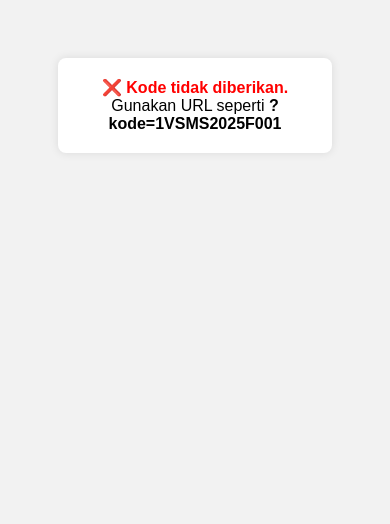
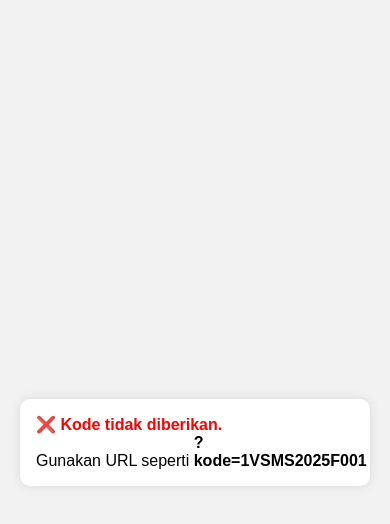
Before and after one commit to safecomitra/verify-certificate, a plain HTML site: page index.html in a window 390 px wide. Drawn offline with Linux system fonts and the light colour scheme.

Commit message:
Update index.html

```diff
--- a/index.html
+++ b/index.html
@@ -2,15 +2,63 @@
 <html lang="id">
 <head>
   <meta charset="UTF-8">
+  <meta name="viewport" content="width=device-width, initial-scale=1.0"> <!-- ini penting buat responsif -->
   <title>Verifikasi Sertifikat</title>
   <style>
-    body { font-family: Arial, sans-serif; background: #f2f2f2; text-align: center; padding: 50px; }
-    .result { background: white; padding: 20px; border-radius: 8px; display: inline-block; box-shadow: 0 0 10px rgba(0,0,0,0.1); }
-    .error { color: red; font-weight: bold; }
+    body {
+      font-family: Arial, sans-serif;
+      background: #f2f2f2;
+      margin: 0;
+      padding: 0;
+    }
+
+    .container {
+      padding: 20px;
+      display: flex;
+      justify-content: center;
+      align-items: center;
+      min-height: 100vh;
+    }
+
+    .result {
+      background: white;
+      padding: 20px;
+      border-radius: 10px;
+      box-shadow: 0 0 12px rgba(0,0,0,0.1);
+      width: 100%;
+      max-width: 480px;
+      text-align: left;
+    }
+
+    .result b {
+      display: inline-block;
+      width: 120px;
+    }
+
+    .result a {
+      display: inline-block;
+      margin-top: 10px;
+      text-decoration: none;
+      color: #007BFF;
+    }
+
+    .error {
+      color: red;
+      font-weight: bold;
+    }
+
+    @media (max-width: 480px) {
+      .result {
+        padding: 16px;
+        font-size: 16px;
+      }
+    }
   </style>
 </head>
 <body>
-  <div id="hasil" class="result">🔄 Sedang memuat data...</div>
+  <div class="container">
+    <div id="hasil" class="result">🔄 Sedang memuat data...</div>
+  </div>
 
   <script>
     const kode = new URLSearchParams(window.location.search).get('kode');
@@ -27,13 +75,16 @@
 
           const cocok = data.find(r => r[0].trim() === kode);
           if (cocok) {
+            const link = cocok[5]?.trim();
+            const linkHTML = link && link.startsWith('http') ? `<a href="${link}" target="_blank">🔗 Lihat Sertifikat</a>` : '';
+
             hasil.innerHTML = `
-              ✅ Sertifikat ditemukan!<br><br><br>
+              ✅ Sertifikat ditemukan!<br><br>
               <b>Nama:</b> ${cocok[1]}<br><br>
               <b>Kode:</b> ${cocok[2]}<br><br>
               <b>Pelatihan:</b> ${cocok[3]}<br><br>
               <b>Tanggal:</b> ${cocok[4]}<br><br>
-              <a href="${cocok[5]}" target="_blank">🔗 Lihat Sertifikat</a>
+              ${linkHTML}
             `;
           } else {
             hasil.innerHTML = '❌ <span class="error">Sertifikat tidak ditemukan.</span><br>Periksa kode Anda.';
```
